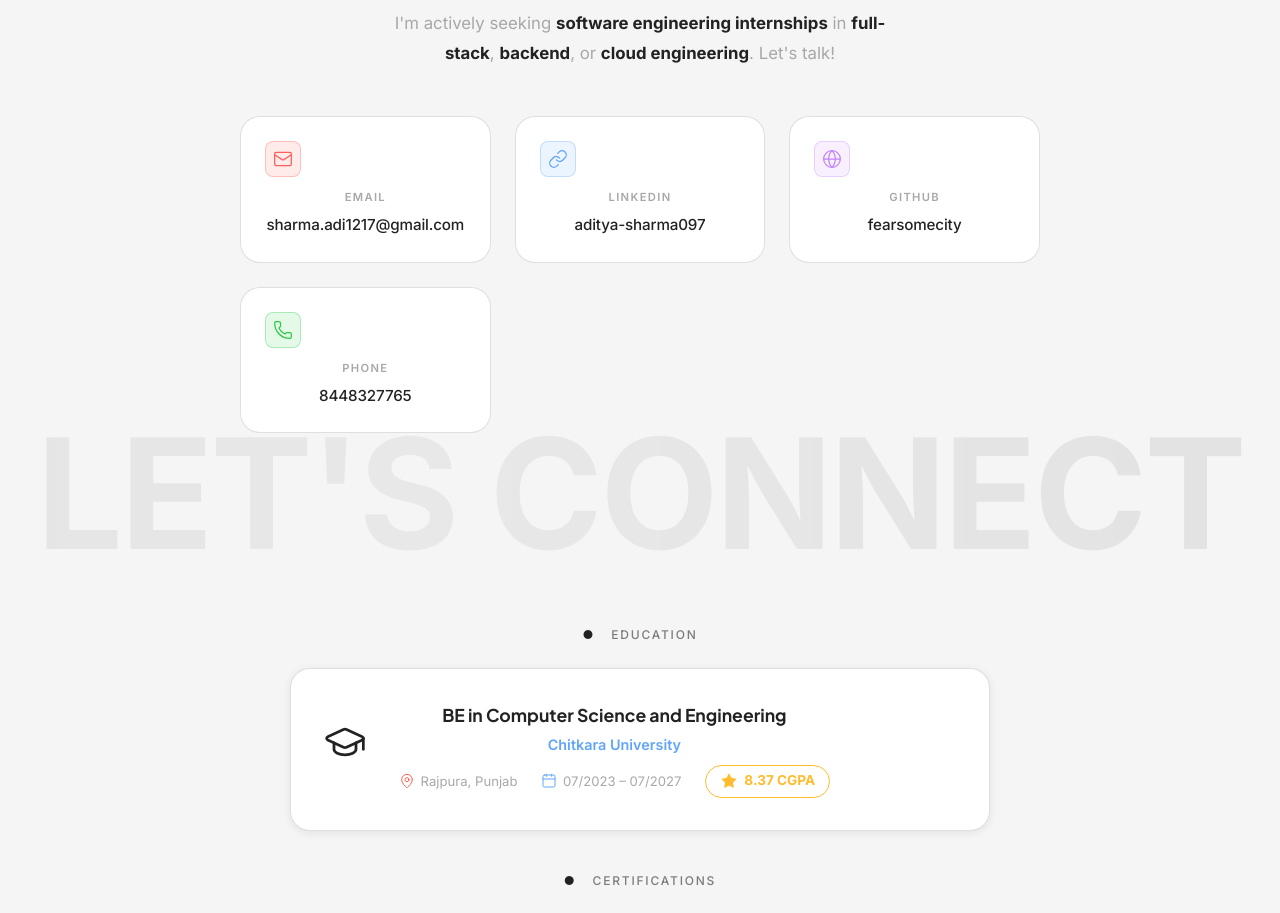
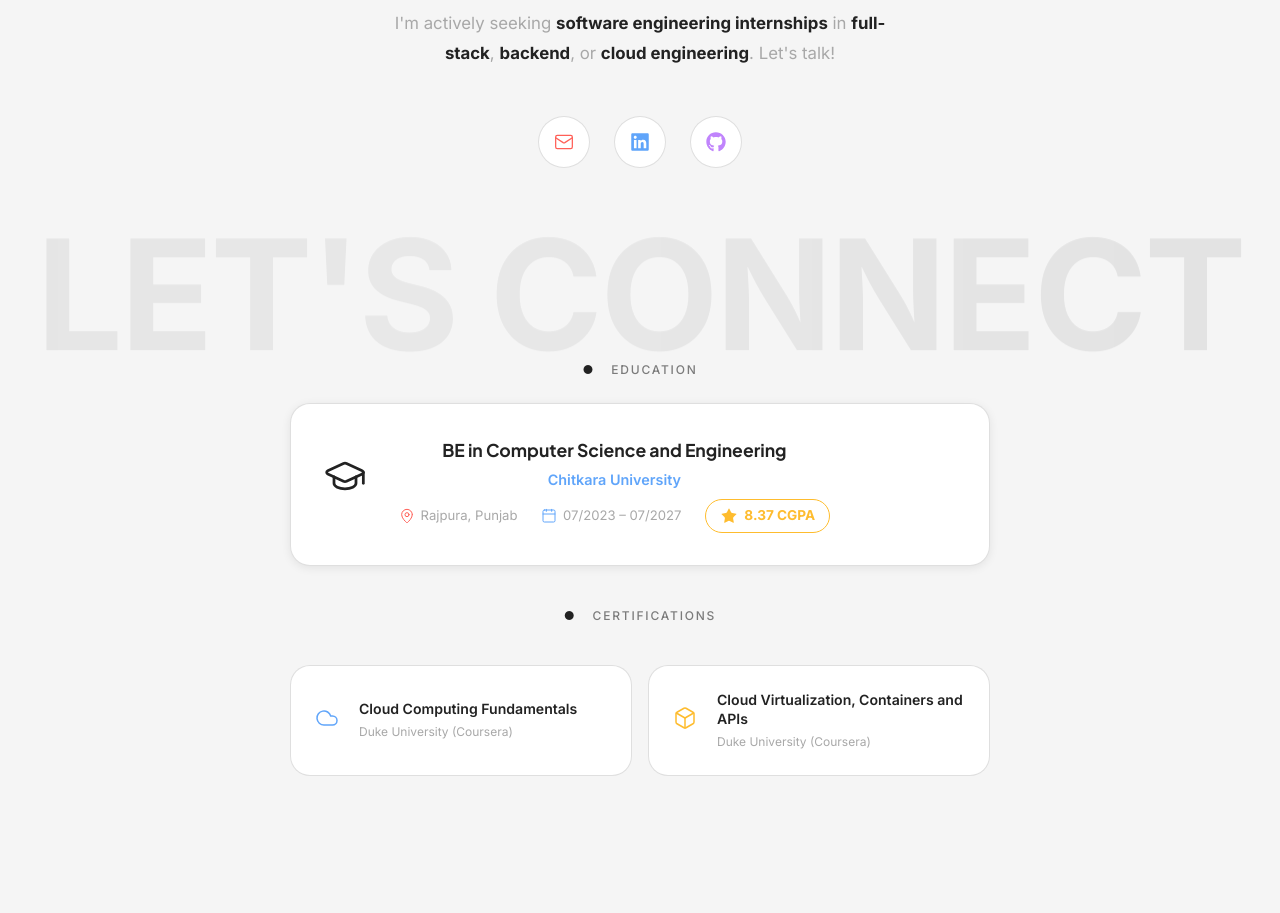
Before and after one commit to fearsomecity/port_adi, a React (Vite) app in the folder src/: page / in a window 1280 px wide. Shown: the part 4251-5164 px from the top of the page. Built offline with nearby package versions, Linux system fonts and the light colour scheme.

Commit message:
Improve contact section with better styling and branded social icons

```diff
--- a/package.json
+++ b/package.json
@@ -15,6 +15,7 @@
     "react": "^19.2.4",
     "react-countup": "^6.5.3",
     "react-dom": "^19.2.4",
+    "react-icons": "^5.6.0",
     "react-intersection-observer": "^10.0.3",
     "react-scroll": "^1.9.3",
     "react-type-animation": "^3.2.0"
--- a/src/src/components/Contact.jsx
+++ b/src/src/components/Contact.jsx
@@ -1,6 +1,7 @@
 import React, { useRef } from "react";
 import { motion, useScroll, useTransform } from "framer-motion";
-import { Mail, Link, Globe, Phone, GraduationCap, MapPin, Calendar, Star, Cloud, Box } from "lucide-react";
+import { Mail, GraduationCap, MapPin, Calendar, Star, Cloud, Box } from "lucide-react";
+import { FaLinkedin, FaGithub } from "react-icons/fa";
 import { personalInfo, education, certifications } from "../data/portfolioData";
 import "../styles/Contact.css";
 
@@ -8,26 +9,20 @@ const contactItems = [
   {
     icon: <Mail size={20} strokeWidth={1.5} />,
     type: "Email",
-    value: personalInfo.email,
     href: `mailto:${personalInfo.email}`,
+    color: "var(--clr-red)",
   },
   {
-    icon: <Link size={20} strokeWidth={1.5} />,
+    icon: <FaLinkedin size={20} />,
     type: "LinkedIn",
-    value: "aditya-sharma097",
     href: personalInfo.linkedin,
+    color: "var(--clr-blue)",
   },
   {
-    icon: <Globe size={20} strokeWidth={1.5} />,
+    icon: <FaGithub size={20} />,
     type: "GitHub",
-    value: "fearsomecity",
     href: personalInfo.github,
-  },
-  {
-    icon: <Phone size={20} strokeWidth={1.5} />,
-    type: "Phone",
-    value: personalInfo.phone,
-    href: `tel:${personalInfo.phone}`,
+    color: "var(--clr-purple)",
   },
 ];
 
@@ -89,27 +84,18 @@ export default function Contact() {
               <motion.a
                 key={i}
                 href={item.href}
-                target={item.type !== "Phone" && item.type !== "Email" ? "_blank" : undefined}
+                target="_blank"
                 rel="noreferrer"
                 className="contact-link-card"
-                style={{
-                  "--social-color":
-                    item.type === "Email" ? "var(--clr-red)" :
-                    item.type === "LinkedIn" ? "var(--clr-blue)" :
-                    item.type === "GitHub" ? "var(--clr-purple)" :
-                    "var(--clr-green)"
-                }}
-                initial={{ opacity: 0, y: 20 }}
-                whileInView={{ opacity: 1, y: 0 }}
+                style={{ "--social-color": item.color }}
+                initial={{ opacity: 0, scale: 0.8 }}
+                whileInView={{ opacity: 1, scale: 1 }}
                 viewport={{ once: true, amount: 0.05 }}
                 transition={{ duration: 0.5, delay: i * 0.08 }}
-                whileHover={{ y: -4 }}
+                whileHover={{ scale: 1.15 }}
+                title={item.type}
               >
                 <div className="contact-link-icon">{item.icon}</div>
-                <div className="contact-link-info">
-                  <span className="contact-link-type">{item.type}</span>
-                  <span className="contact-link-value">{item.value}</span>
-                </div>
               </motion.a>
             ))}
           </div>
--- a/src/src/styles/Contact.css
+++ b/src/src/styles/Contact.css
@@ -84,24 +84,22 @@
 
 /* Contact links */
 .contact-links {
-  display: grid;
-  grid-template-columns: repeat(auto-fit, minmax(240px, 1fr));
+  display: flex;
+  justify-content: center;
   gap: 1.5rem;
   margin-bottom: 3.5rem;
-  max-width: 900px;
-  margin-left: auto;
-  margin-right: auto;
+  flex-wrap: wrap;
 }
 
 .contact-link-card {
   display: flex;
-  flex-direction: column;
-  align-items: flex-start;
-  gap: 0.75rem;
-  padding: 1.5rem;
+  align-items: center;
+  justify-content: center;
+  width: 52px;
+  height: 52px;
   background: var(--bg-surface);
   border: 1px solid var(--border-subtle);
-  border-radius: var(--radius-lg);
+  border-radius: 50%;
   transition: all 0.4s cubic-bezier(0.4, 0, 0.2, 1);
   cursor: pointer;
   position: relative;
@@ -129,7 +127,7 @@
 .contact-link-card:hover {
   border-color: var(--social-color);
   background: color-mix(in srgb, var(--social-color) 5%, var(--bg-surface));
-  transform: translateY(-2px);
+  transform: scale(1.1);
 }
 
 [data-theme="dark"] .contact-link-card:hover {
@@ -142,47 +140,19 @@
 }
 
 .contact-link-icon {
-  width: 36px;
-  height: 36px;
-  border-radius: 8px;
-  background: color-mix(in srgb, var(--social-color) 12%, transparent);
-  border: 1px solid color-mix(in srgb, var(--social-color) 30%, transparent);
+  width: 24px;
+  height: 24px;
   display: flex;
   align-items: center;
   justify-content: center;
-  font-size: 1rem;
+  font-size: 0.9rem;
   color: var(--social-color);
   flex-shrink: 0;
   transition: all 0.4s cubic-bezier(0.4, 0, 0.2, 1);
 }
 
 .contact-link-card:hover .contact-link-icon {
-  background: color-mix(in srgb, var(--social-color) 20%, transparent);
-  border-color: var(--social-color);
-  transform: scale(1.05);
-}
-
-.contact-link-info {
-  display: flex;
-  flex-direction: column;
-  gap: 0.4rem;
-  width: 100%;
-}
-
-.contact-link-type {
-  font-size: 0.7rem;
-  color: var(--text-muted);
-  text-transform: uppercase;
-  letter-spacing: 0.12em;
-  font-weight: 600;
-}
-
-.contact-link-value {
-  font-size: 0.95rem;
-  color: var(--text-primary);
-  font-weight: 500;
-  letter-spacing: -0.01em;
-  word-break: break-all;
+  transform: scale(1.15);
 }
 
 /* CTA Button Area */
```
Also changed, not shown: 1 other file (tests, documents, lock files or other folders).
